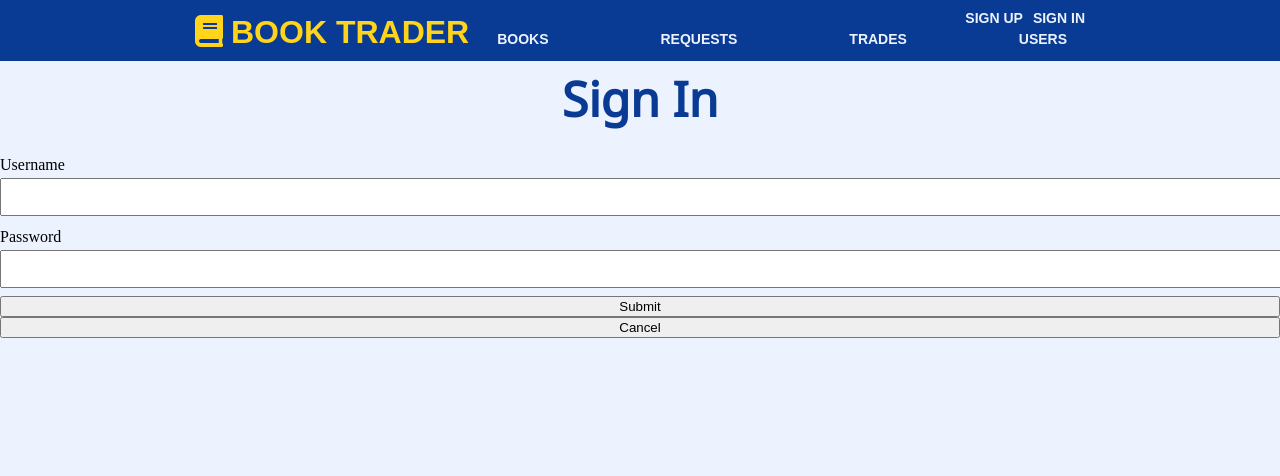
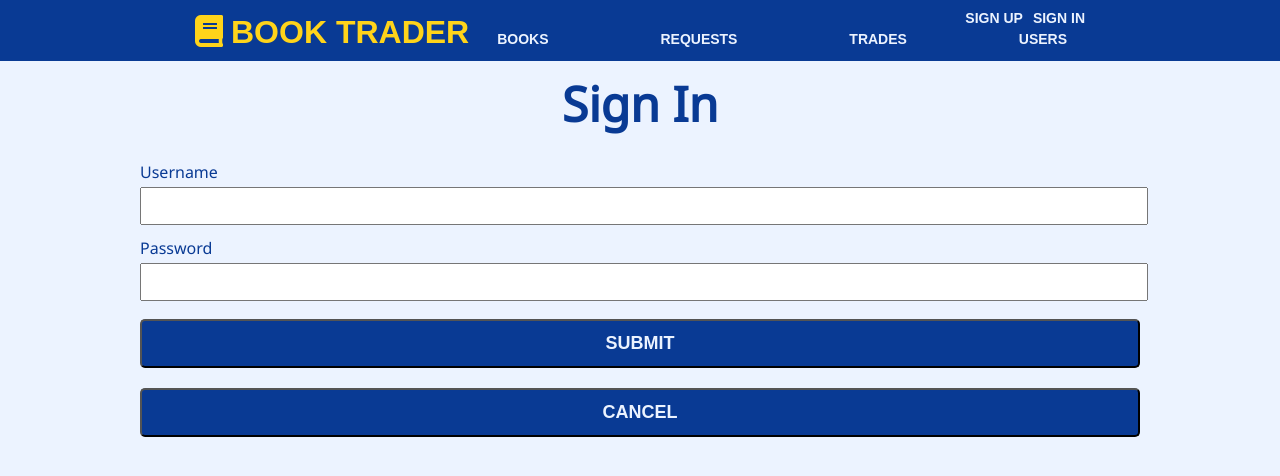
Before and after one commit to samuel-2018/book_trader_client, a React (Create React App) app: page /signin in a window 1280 px wide. Shown: the top 476 px of the page. Built offline with nearby package versions, Linux system fonts and the light colour scheme.

Commit message:
changed JSX box structure and class names, added signin error message

```diff
--- a/src/components/SignIn.js
+++ b/src/components/SignIn.js
@@ -1,5 +1,4 @@
 import React from "react";
-import { Link } from "react-router-dom";
 import { Context } from "../contexts/globalContext";
 
 class SignIn extends React.Component {
@@ -8,7 +7,8 @@
     super();
     this.state = {
       username: "",
-      password: ""
+      password: "",
+      showSignInError: false
     };
   }
 
@@ -22,10 +22,17 @@
         username: this.state.username,
         password: this.state.password
       });
+
       // Upon successful login, goes to previous page.
-      this.props.history.push(this.props.location.state.from.pathname);
+      if (this.props.location.state.from.pathname !== "/signin") {
+        // last page was signin, so go to main page
+        this.props.history.push(this.props.location.state.from.pathname);
+      } else {
+        this.props.history.push("/books");
+      }
     } catch (error) {
-      this.context.handleError.call(this, { error });
+      // go to previous page
+      this.setState({ showSignInError: true });
     }
   };
 
@@ -35,14 +42,34 @@
 
   render() {
     return (
-      <>
+      <div className="bounds-content">
         {/* Page Title */}
         <div className="page-title">
           <h1>Sign In</h1>
         </div>
 
+        {/* Sign In Error */}
+        {this.state.showSignInError ? (
+          <div>
+            <h2 className="error error__title">Unsuccessful Sign-in</h2>
+            <div className="error error__list ">
+              <ul>
+                {/* Displays errors */}
+                <li className="error error__msg">
+                  Username or password not found.
+                </li>
+              </ul>
+            </div>
+          </div>
+        ) : (
+          ""
+        )}
+
         {/* Form */}
-        <form onSubmit={this.onFormSubmit}>
+        <form
+          onSubmit={this.onFormSubmit}
+          className="text-primary font-primary"
+        >
           <label className="label">
             Username <br />
             <input
@@ -61,10 +88,14 @@
               className="input"
             />
           </label>
-          <button type="submit">Submit</button>
-          <button onClick={this.onCancel}>Cancel</button>
+          <button type="submit" className="button">
+            Submit
+          </button>
+          <button onClick={this.onCancel} className="button">
+            Cancel
+          </button>
         </form>
-      </>
+      </div>
     );
   }
 }
```
